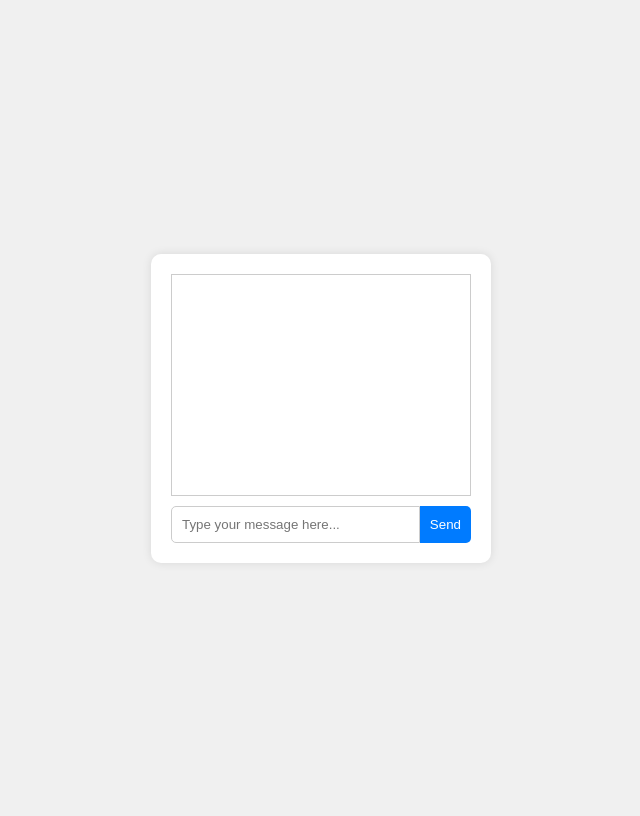
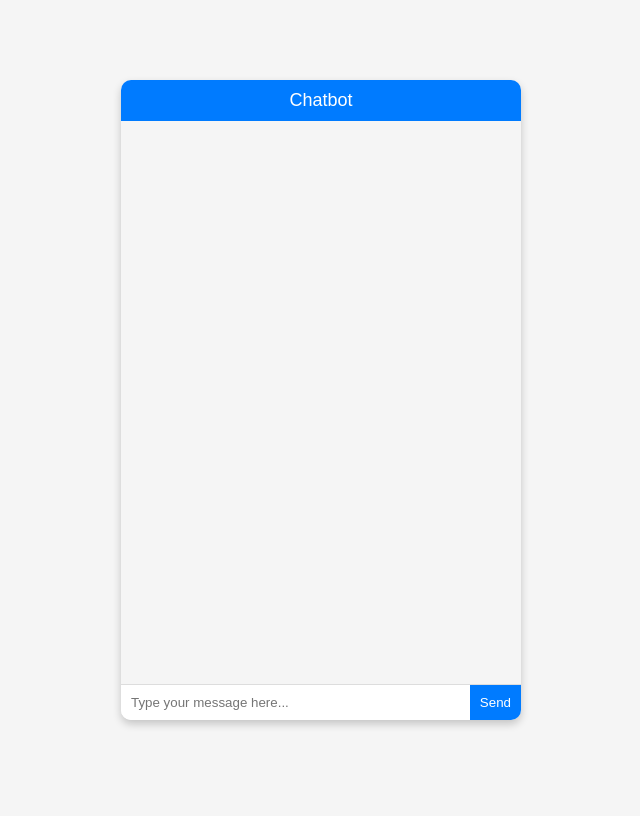
Before and after one commit to Appu-1611/ChatBuddy, a Flask app: template templates/index1.html in a window 1280 px wide. Shown: the whole page, without its empty margins (319-959 px from the left). After the commit the page ends 727 px from the top, so only its background shows below. Run offline with Flask 2, Linux system fonts and the light colour scheme; the template is opened without the code that fills it, so the values that code supplies are empty.

Commit message:
Update index1.html

```diff
--- a/templates/index1.html
+++ b/templates/index1.html
@@ -6,66 +6,112 @@
     <title>Chatbot</title>
     <style>
         body {
-            font-family: Arial, sans-serif;
+            font-family: 'Arial', sans-serif;
             display: flex;
             justify-content: center;
             align-items: center;
             height: 100vh;
-            background-color: #f0f0f0;
+            margin: 0;
+            background-color: #f5f5f5;
         }
         .chat-container {
-            width: 300px;
-            background-color: #fff;
-            padding: 20px;
-            box-shadow: 0 0 10px rgba(0,0,0,0.1);
+            width: 400px;
+            height: 80vh; /* Adjust height as needed */
+            background-color: #ffffff;
+            box-shadow: 0 4px 8px rgba(0, 0, 0, 0.2);
             border-radius: 10px;
+            overflow: hidden;
+            display: flex;
+            flex-direction: column;
+        }
+        .chat-header {
+            background-color: #007bff;
+            color: white;
+            padding: 10px;
+            text-align: center;
+            font-size: 18px;
         }
         .chat-box {
-            border: 1px solid #ccc;
+            flex: 1;
             padding: 10px;
+            overflow-y: auto;
+            background-color: #f5f5f5;
+        }
+        .chat-message {
             margin-bottom: 10px;
-            height: 200px;
-            overflow-y: scroll;
+            padding: 10px;
+            border-radius: 10px;
+            max-width: 80%;
+        }
+        .chat-message.user {
+            background-color: #007bff;
+            color: white;
+            align-self: flex-end;
+        }
+        .chat-message.bot {
+            background-color: #e9ecef;
+            color: #333;
+            align-self: flex-start;
         }
         .input-box {
             display: flex;
+            border-top: 1px solid #ddd;
         }
         .input-box input[type="text"] {
             flex: 1;
             padding: 10px;
-            border: 1px solid #ccc;
-            border-radius: 5px 0 0 5px;
+            border: none;
+            border-radius: 0;
         }
         .input-box button {
             padding: 10px;
             border: none;
-            background-color: #007BFF;
+            background-color: #007bff;
             color: white;
-            border-radius: 0 5px 5px 0;
             cursor: pointer;
+            transition: background-color 0.3s;
+        }
+        .input-box button:hover {
+            background-color: #0056b3;
         }
     </style>
 </head>
 <body>
     <div class="chat-container">
+        <div class="chat-header">
+            Chatbot
+        </div>
         <div class="chat-box" id="chat-box">
             <!-- Chat messages will appear here -->
         </div>
         <div class="input-box">
-            <input type="text" id="user-input" placeholder="Type your message here...">
+            <input type="text" id="user-input" placeholder="Type your message here..." onkeydown="handleKey(event)">
             <button onclick="sendMessage()">Send</button>
         </div>
     </div>
 
     <script>
+        function handleKey(event) {
+            if (event.key === 'Enter') {
+                sendMessage();
+            }
+        }
+
         async function sendMessage() {
             const userInput = document.getElementById('user-input').value;
             const chatBox = document.getElementById('chat-box');
 
+            if (!userInput.trim()) return;
+
             // Add user's message to the chat box
             const userMessage = document.createElement('div');
-            userMessage.textContent = 'You: ' + userInput;
+            userMessage.className = 'chat-message user';
+            userMessage.textContent = userInput;
             chatBox.appendChild(userMessage);
+            chatBox.scrollTop = chatBox.scrollHeight;
+
+            // Clear the input field
+            document.getElementById('user-input').value = '';
 
             // Send user input to the server
             const response = await fetch('/chat', {
@@ -78,11 +124,10 @@
 
             const data = await response.json();
             const botMessage = document.createElement('div');
-            botMessage.textContent = 'Chatbot: ' + data.reply;
+            botMessage.className = 'chat-message bot';
+            botMessage.textContent = data.reply;
             chatBox.appendChild(botMessage);
-
-            // Clear the input field
-            document.getElementById('user-input').value = '';
+            chatBox.scrollTop = chatBox.scrollHeight;
         }
     </script>
 </body>
```
